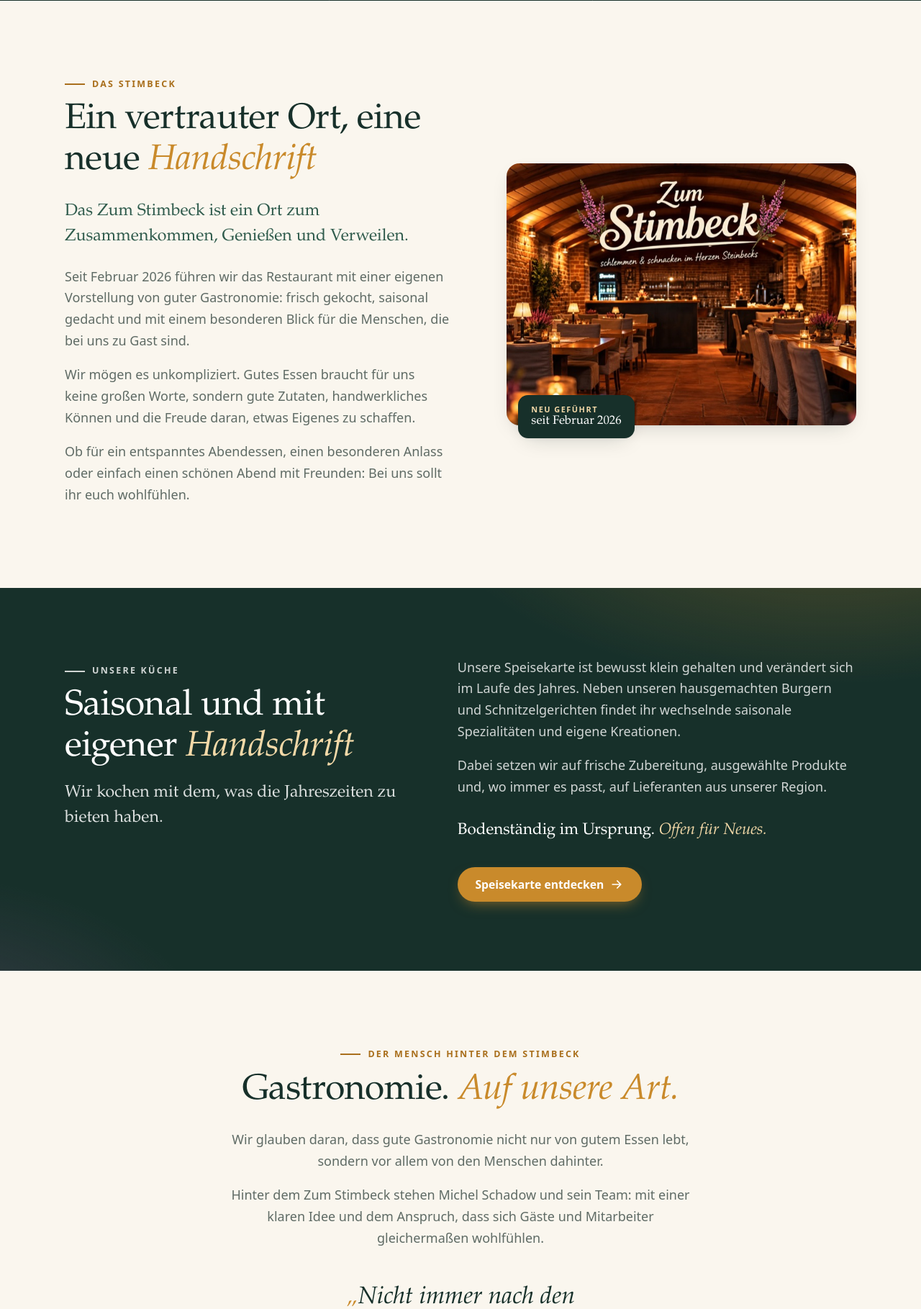
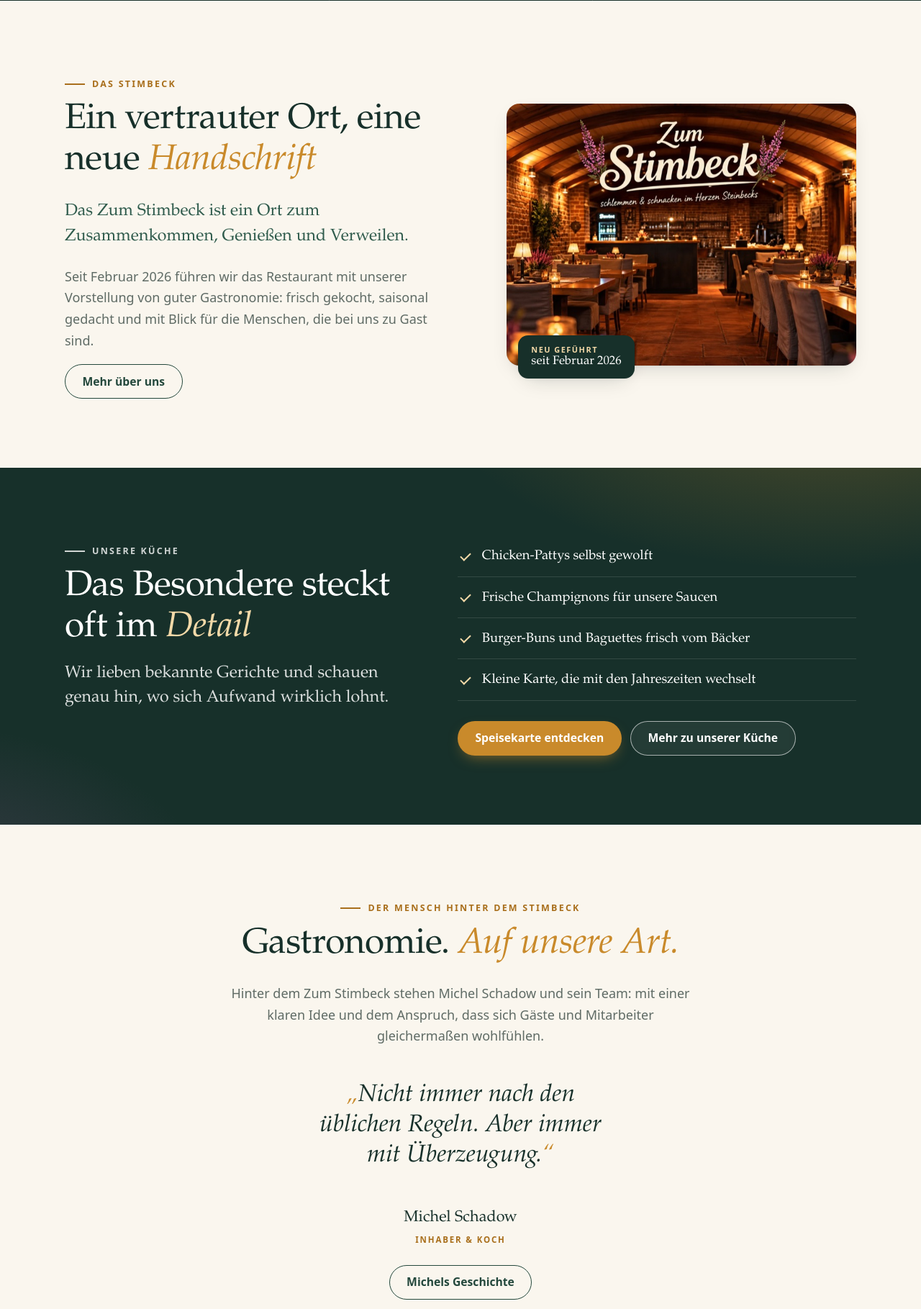
Before and after one commit to simplecommercede/KittchenApp, a PHP site: page /homepage/index.html in a window 1280 px wide. Shown: the part 902-2721 px from the top of the page at 72% size. Run offline with PHP 8.4, Linux system fonts and the light colour scheme.

Commit message:
Homepage: doppelte Texte abbauen
Startseite zeigt nur noch kurze Anrisse mit Knopf zur Unterseite; die
vollständigen Texte stehen einmal auf Unsere Küche, Über uns und Feiern
& Catering. Jeder Leitsatz hat einen festen Platz, Kontakt-Überschrift
doppelt nicht mehr die Startseite. Überschriften trennen nur noch auf
schmalen Handys.

Co-Authored-By: Claude Opus 5.5 <noreply@anthropic.com>

```diff
--- a/homepage/index.html
+++ b/homepage/index.html
@@ -86,9 +86,8 @@
           <p class="kicker">Das Stimbeck</p>
           <h2>Ein vertrauter Ort, eine neue <em>Handschrift</em></h2>
           <p class="lead">Das Zum Stimbeck ist ein Ort zum Zusammenkommen, Genießen und Verweilen.</p>
-          <p>Seit Februar 2026 führen wir das Restaurant mit einer eigenen Vorstellung von guter Gastronomie: frisch gekocht, saisonal gedacht und mit einem besonderen Blick für die Menschen, die bei uns zu Gast sind.</p>
-          <p>Wir mögen es unkompliziert. Gutes Essen braucht für uns keine großen Worte, sondern gute Zutaten, handwerkliches Können und die Freude daran, etwas Eigenes zu schaffen.</p>
-          <p>Ob für ein entspanntes Abendessen, einen besonderen Anlass oder einfach einen schönen Abend mit Freunden: Bei uns sollt ihr euch wohlfühlen.</p>
+          <p>Seit Februar 2026 führen wir das Restaurant mit unserer Vorstellung von guter Gastronomie: frisch gekocht, saisonal gedacht und mit Blick für die Menschen, die bei uns zu Gast sind.</p>
+          <a class="btn btn-outline" href="ueber-uns.html">Mehr über uns</a>
         </div>
         <figure class="photo-frame reveal">
           <img src="img/hero-900.jpg" width="900" height="506" loading="lazy" alt="Gastraum des Zum Stimbeck mit Backsteingewölbe und gedeckten Tischen">
@@ -101,17 +100,20 @@
       <div class="wrap kitchen-grid reveal">
         <div>
           <p class="kicker kicker-light">Unsere Küche</p>
-          <h2>Saisonal und mit eigener <em>Handschrift</em></h2>
-          <p class="lead">Wir kochen mit dem, was die Jahreszeiten zu bieten haben.</p>
+          <h2>Das Besondere steckt oft im <em>Detail</em></h2>
+          <p class="lead">Wir lieben bekannte Gerichte und schauen genau hin, wo sich Aufwand wirklich lohnt.</p>
         </div>
         <div>
-          <p>Unsere Speisekarte ist bewusst klein gehalten und verändert sich im Laufe des Jahres. Neben unseren hausgemachten Burgern und Schnitzelgerichten findet ihr wechselnde saisonale Spezialitäten und eigene Kreationen.</p>
-          <p>Dabei setzen wir auf frische Zubereitung, ausgewählte Produkte und, wo immer es passt, auf Lieferanten aus unserer Region.</p>
-          <p class="kitchen-motto">Bodenständig im Ursprung. <em>Offen für Neues.</em></p>
-          <a class="btn btn-amber menu-teaser-btn" href="speisekarte.html">
-            Speisekarte entdecken
-            <svg viewBox="0 0 24 24" aria-hidden="true"><path d="M5 12h14M13 6l6 6-6 6"/></svg>
-          </a>
+          <ul class="detail-list">
+            <li>Chicken-Pattys selbst gewolft</li>
+            <li>Frische Champignons für unsere Saucen</li>
+            <li>Burger-Buns und Baguettes frisch vom Bäcker</li>
+            <li>Kleine Karte, die mit den Jahreszeiten wechselt</li>
+          </ul>
+          <div class="btn-row">
+            <a class="btn btn-amber" href="speisekarte.html">Speisekarte entdecken</a>
+            <a class="btn btn-light" href="kueche.html">Mehr zu unserer Küche</a>
+          </div>
         </div>
       </div>
     </section>
@@ -121,7 +123,6 @@
         <p class="kicker">Der Mensch hinter dem Stimbeck</p>
         <h2>Gastronomie. <em>Auf unsere Art.</em></h2>
         <div class="person-text">
-          <p>Wir glauben daran, dass gute Gastronomie nicht nur von gutem Essen lebt, sondern vor allem von den Menschen dahinter.</p>
           <p>Hinter dem Zum Stimbeck stehen Michel Schadow und sein Team: mit einer klaren Idee und dem Anspruch, dass sich Gäste und Mitarbeiter gleichermaßen wohlfühlen.</p>
           <blockquote class="person-quote">Nicht immer nach den üblichen Regeln. Aber immer mit Überzeugung.</blockquote>
           <p class="signature">Michel Schadow<small>Inhaber &amp; Koch</small></p>
@@ -135,8 +136,7 @@
         <div class="prose reveal">
           <p class="kicker">Gemeinsam feiern</p>
           <h2>Besondere Momente. <em>Gemeinsam genießen.</em></h2>
-          <p class="lead">Ob Geburtstag, Familienfeier oder Firmenveranstaltung: Im Zum Stimbeck bieten wir euch den passenden Rahmen für Feiern mit bis zu 30 Personen.</p>
-          <p>Auch außerhalb unseres Restaurants begleiten wir eure Veranstaltungen mit individuellem Catering. Persönlich geplant, frisch zubereitet und passend zu eurem Anlass.</p>
+          <p class="lead">Für eure besonderen Anlässe: bei uns im Haus oder mit Catering bei euch.</p>
           <a class="btn btn-green" href="feiern.html">Feiern &amp; Catering entdecken</a>
         </div>
         <ul class="features reveal">
@@ -146,7 +146,7 @@
           </li>
           <li>
             <span class="feature-icon"><svg viewBox="0 0 24 24" aria-hidden="true"><path d="M4 11h16a8 8 0 0 1-16 0z"/><path d="M8 7c0-1.5 1-2 1-3.5M12 7c0-1.5 1-2 1-3.5M16 7c0-1.5 1-2 1-3.5"/></svg></span>
-            <div><h3>Individuelles Catering</h3><p>Auch außerhalb des Restaurants, frisch zubereitet und passend zu eurem Anlass.</p></div>
+            <div><h3>Individuelles Catering</h3><p>Auch außerhalb unseres Restaurants, persönlich geplant und frisch zubereitet.</p></div>
           </li>
         </ul>
       </div>
--- a/homepage/kontakt.html
+++ b/homepage/kontakt.html
@@ -41,9 +41,9 @@
 
   <main id="inhalt">
     <div class="wrap page-hero">
-      <p class="kicker">Kontakt &amp; Reservierung</p>
-      <h1>Wir freuen uns auf <em>euch</em></h1>
-      <p class="lead">Reserviert euren Tisch am einfachsten telefonisch oder per E-Mail.</p>
+      <p class="kicker">Kontakt</p>
+      <h1>Kontakt &amp; <em>Reservierung</em></h1>
+      <p class="lead">Ihr erreicht uns telefonisch oder per E-Mail. Hier findet ihr auch Öffnungszeiten und Anfahrt.</p>
     </div>
 
     <section id="reservierung" class="section section-follow">
--- a/homepage/style.css
+++ b/homepage/style.css
@@ -466,12 +466,20 @@ a.fact:hover strong { color: var(--amber-soft); }
 .kitchen-grid h2 em { color: var(--amber-soft); }
 .kitchen-grid .lead { color: rgba(255, 255, 255, .85); }
 .kitchen-grid p { color: rgba(255, 255, 255, .8); max-width: 58ch; }
-.kitchen-motto { margin: 1.4em 0 1.6em; font-family: var(--serif); font-size: 1.4rem; line-height: 1.3; }
-.kitchen-grid .kitchen-motto { color: #fff; }
-.kitchen-motto em { color: var(--amber-soft); }
 
-.kitchen-quote { margin: 0; font-family: var(--serif); font-style: italic; font-size: clamp(1.6rem, 1.2rem + 2vw, 2.6rem); line-height: 1.2; color: var(--green-dark); border-left: 3px solid var(--amber); padding-left: 24px; }
-.kitchen-quote em { color: var(--amber-dark); }
+
+.prose-narrow { max-width: 760px; }
+.prose-narrow .lead { margin-bottom: .8em; }
+
+/* Startseite: Küchen-Details auf dunklem Grund */
+.detail-list { list-style: none; margin: 0 0 28px; padding: 0; display: grid; gap: 2px; }
+.detail-list li { position: relative; padding: 12px 0 12px 34px; border-bottom: 1px solid rgba(255, 255, 255, .12); color: #fff; font-family: var(--serif); font-size: 1.15rem; }
+.detail-list li::before {
+  content: ""; position: absolute; left: 4px; top: 50%; width: 14px; height: 8px; margin-top: -6px;
+  border-left: 2px solid var(--amber-soft); border-bottom: 2px solid var(--amber-soft); transform: rotate(-45deg);
+}
+.kitchen-grid .btn-row { margin: 0; }
+.person-actions { justify-content: center; margin-top: 8px; }
 
 /* Der Mensch hinter dem Stimbeck */
 .person { max-width: 820px; text-align: center; }
@@ -561,7 +569,9 @@ a.fact:hover strong { color: var(--amber-soft); }
 /* ---------- Unterseite (Impressum) ---------- */
 .page-sub main { padding: calc(var(--header-h) + 48px) 0 80px; }
 .page-hero { max-width: 760px; margin-bottom: 40px; }
-.page-hero h1 { font-size: clamp(2.4rem, 1.8rem + 3vw, 3.6rem); color: var(--green-dark); hyphens: auto; overflow-wrap: break-word; }
+.page-hero h1 { font-size: clamp(2.4rem, 1.8rem + 3vw, 3.6rem); color: var(--green-dark); overflow-wrap: break-word; text-wrap: balance; }
+/* Nur auf schmalen Handys trennen, damit lange Wörter wie „Datenschutzerklärung“ passen */
+@media (max-width: 479px) { .page-hero h1 { hyphens: auto; } }
 .legal { display: grid; gap: 18px; max-width: 760px; }
 .legal-block { background: #fff; border-radius: var(--radius); padding: 24px 22px; box-shadow: var(--shadow); }
 .legal-block h2 { font-size: 1.35rem; margin-bottom: .6em; }
@@ -595,6 +605,7 @@ a.fact:hover strong { color: var(--amber-soft); }
   .page-card-arrow { margin-top: auto; }
   .reserve-actions { grid-template-columns: 1fr 1fr; }
   .reserve-card { padding: 34px 32px; }
+  .features-row { grid-template-columns: 1fr 1fr; }
 }
 @media (min-width: 640px) and (max-width: 1023px) {
   .fact strong { font-size: 1rem; white-space: nowrap; }
@@ -650,6 +661,8 @@ a.fact:hover strong { color: var(--amber-soft); }
   .features { grid-template-columns: 1fr; }
   .features li:last-child:nth-child(odd) { grid-column: auto; }
   .features li:nth-child(2) { margin-left: 40px; }
+  .features-row { grid-template-columns: 1fr 1fr; gap: 24px; }
+  .features-row li:nth-child(2) { margin-left: 0; }
 
   .menu-grid { grid-template-columns: 1.15fr 1fr; gap: 28px; align-items: start; }
   .js .menu-card-season.reveal.is-visible, .menu-card-season { transform: rotate(-.8deg); }
```
Also changed, not shown: homepage/feiern.html (+4 -8 lines), homepage/kueche.html (+4 -22 lines), homepage/ueber-uns.html (+5 -9 lines).
